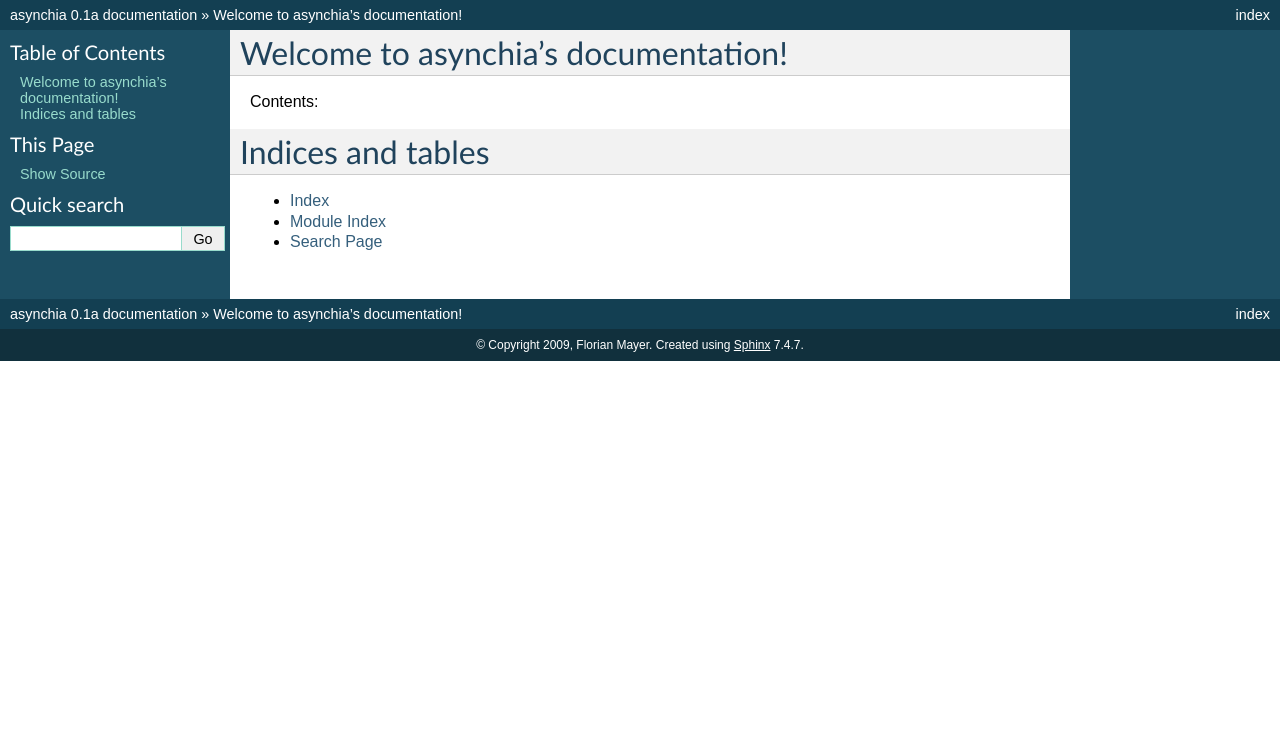
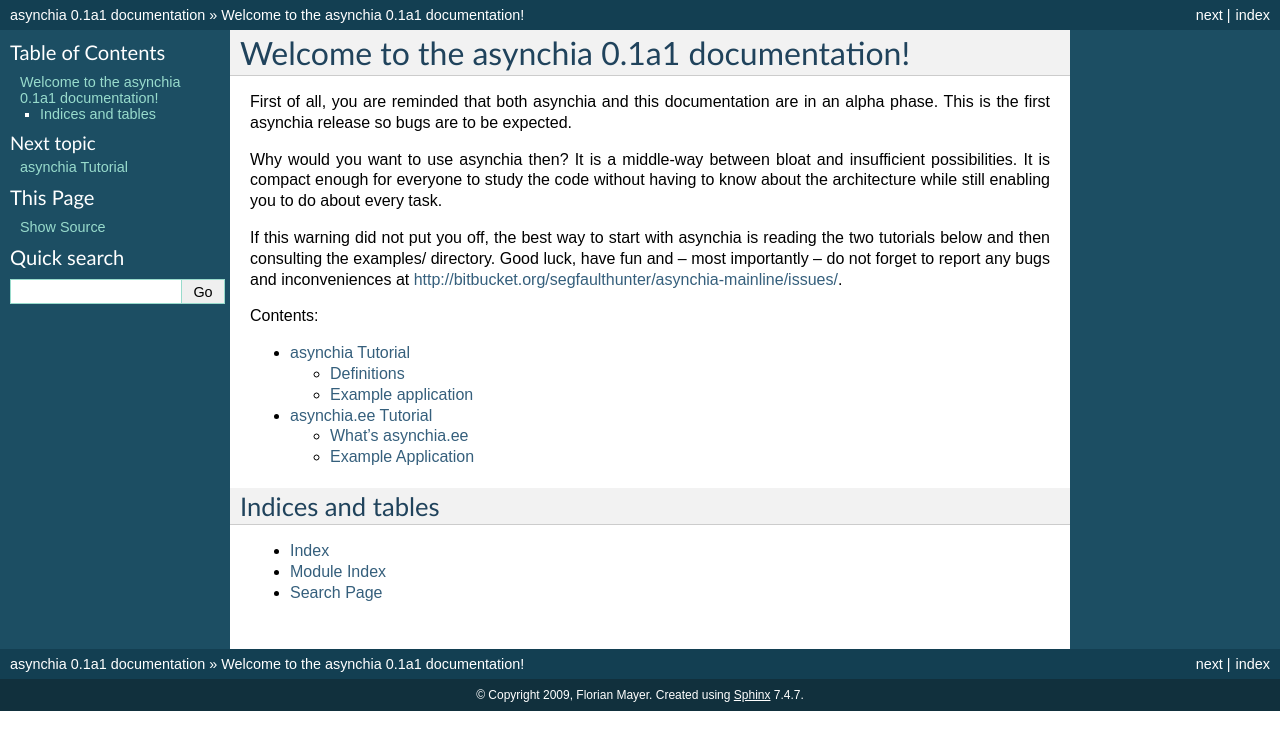
Before and after one commit to fmayer/asynchia, a Sphinx documentation site: the page built from doc/index.rst, in a window 1280 px wide. Shown: the top 750 px of the page. Built offline with Sphinx 7.4.7, drawn with Linux system fonts in a browser that asks for light colours.

Commit message:
Begin work on docs.

```diff
--- a/doc/conf.py
+++ b/doc/conf.py
@@ -22,7 +22,7 @@
 
 # Add any Sphinx extension module names here, as strings. They can be extensions
 # coming with Sphinx (named 'sphinx.ext.*') or your custom ones.
-extensions = []
+extensions = ['sphinx.ext.autodoc']
 
 # Add any paths that contain templates here, relative to this directory.
 templates_path = ['_templates']
@@ -47,7 +47,7 @@
 # The short X.Y version.
 version = '0.1'
 # The full version, including alpha/beta/rc tags.
-release = '0.1a'
+release = '0.1a1'
 
 # The language for content autogenerated by Sphinx. Refer to documentation
 # for a list of supported languages.
--- /dev/null
+++ b/doc/ee_tutorial.rst
@@ -0,0 +1,85 @@
+====================
+asynchia.ee Tutorial
+====================
+
+What's asynchia.ee
+==================
+asynchia.ee contains facilities that ease parsing binary TCP protocols. Roughly
+speaking there are two types of objects: Inputs and Collectors. Inputs provide
+data to be sent while Collectors provide the space where incoming data is put.
+The callable passed to onclose of either of the two is executed when the Input
+or Collector is closed.
+
+Inputs
+------
+Inputs are objects with a tick method, which takes any object with a send
+method that returns the bytes sent, which sends as much as possible over said
+object.
+
+Collectors
+----------
+Collectors are objects with an add_data method which takes an object
+with a recv method and the maximum amount of data to be read from selfsame.
+A DelimitedCollector limits the maximum amount of bytes to be received into
+the Collector passed to it. This is an excellent way of splitting messages
+of known size.
+
+An excellent combination to parse protocols where the size of the message in a
+fixed-length format is sent prior to the message itself is a DelimitedCollector,
+a StructCollector and any Collector in which you want to store the result.
+This expects the size of the message to be sent as an unsigned integer, consult
+the documentation of the struct module for more information ::
+
+    msg_header = struct.Struct('I')
+
+    class MessageCollector(asynchia.ee.CollectorQueue):
+        def __init__(self, messagecollector, onclose=None):
+            asynchia.ee.CollectorQueue.__init__(onclose=onclose)
+            self.add_collector(
+                asynchia.ee.StructCollector(msg_header, self.header_close)
+            )
+
+            self.messagecollector = messagecollector
+
+        def header_close(self, coll):
+            self.add_collector(asynchia.ee.DelimitedCollector(
+                self.messagecollector, coll.value[0]))
+
+
+Both Inputs and Collectors can be queued with InputQueue and CollectorQueue,
+respectively.
+
+Example Application
+===================
+Let's implement exactly the same application we have using asynchia using asynchia.ee. You will instantly notice its benefits. ::
+
+    import asynchia
+    import asynchia.maps
+    import asynchia.ee
+    import sys
+
+We can instantly write an EchoAcceptor as the EchoHandler is not needed. asynchia.ee.FileCollector(sys.stdout, False) creates a collector which writes everything that is put into it to stdout. The False needs to be passed to prevent it from closing the fd to stdout (which would have dramatic consequences) once the collector is closed. ::
+
+    class EchoAcceptor(asynchia.AcceptHandler):
+        def handle_accept(self, sock, addr):
+            collector = asynchia.ee.FileCollector(sys.stdout, False)
+            asynchia.ee.Handler(self.socket_map, sock, collector)
+
+Now we can go straight to starting up the server. ::
+
+    def servermain():
+        socketmap = asynchia.maps.DefaultSocketMap()
+        server = EchoAcceptor(socketmap)
+        server.reuse_addr()
+        server.bind(('127.0.0.1', 25000))
+        server.listen(0)
+        socketmap.run()
+
+And the code for the client is simply. client.send_str(...) is a convenience method for client.send_input(asynchia.ee.StringInput(...)) ::
+
+    def clientmain():
+        socketmap = asynchia.maps.DefaultSocketMap()
+        client = asynchia.ee.Handler(socketmap)
+        client.connect(('127.0.0.1', 25000))
+        client.send_str("Hello from the enterprisey client!\n")
+        socketmap.run()
--- a/doc/index.rst
+++ b/doc/index.rst
@@ -3,13 +3,27 @@
    You can adapt this file completely to your liking, but it should at least
    contain the root `toctree` directive.
 
-Welcome to asynchia's documentation!
-====================================
+============================================
+Welcome to the asynchia 0.1a1 documentation!
+============================================
+First of all, you are reminded that both asynchia and this documentation are
+in an alpha phase. This is the first asynchia release so bugs are to be
+expected.
+
+Why would you want to use asynchia then? It is a middle-way between bloat and insufficient possibilities. It is compact enough for everyone to study the code without having to know about the architecture while still enabling you to do about every task.
+
+If this warning did not put you off, the best way to start with asynchia is
+reading the two tutorials below and then consulting the examples/ directory.
+Good luck, have fun and -- most importantly -- do not forget to report any bugs
+and inconveniences at http://bitbucket.org/segfaulthunter/asynchia-mainline/issues/.
 
 Contents:
 
 .. toctree::
    :maxdepth: 2
+
+   tutorial
+   ee_tutorial
 
 Indices and tables
 ==================
--- /dev/null
+++ b/doc/tutorial.rst
@@ -0,0 +1,86 @@
+=================
+asynchia Tutorial
+=================
+
+Definitions
+===========
+
+SocketMap
+---------
+A SocketMap is responsible for deciding which handler has pending I/O. It also
+provides the program's main-loop. asynchia offers SocketMaps for
+select, poll and epoll by default. It automatically exposes the best of those
+as asynchia.maps.DefaultSocketMap.
+
+Notifier
+--------
+A Notifier is the connection between the SocketMap and the Handlers. The
+SocketMap calls the Notifier's methods if it finds out a Handler has pending
+I/O.
+
+Handler
+-------
+A Handler manages the I/O of a socket. Consult the API documentation for more details.
+
+Example application
+===================
+This tutorial guides you through the development of a simple application. First we will write a server that prints everything it receives to stdout.
+
+To begin with, we have to import asynchia. ::
+
+    import asynchia
+    import asynchia.maps
+
+Afterwards we write a handler that will be used to handle I/O for every socket the server accepts. IOHandler enables us to use recv, send and connect (only the former is used in this example). We also tell the socket-map that we are interested in reading any data that is available at the underlying socket. You can also observe that a cool message is printed when a peer disconnects. ::
+
+    import sys
+
+    BUFFERSIZE = 4096
+    class EchoHandler(asynchia.IOHandler):
+        def __init__(self, socket_map, sock=None):
+            asynchia.IOHandler.__init__(self, socket_map, sock)
+
+            self.set_readable(True)
+
+        def handle_read(self):
+            sys.stdout.write(self.read(BUFFERSIZE))
+            sys.stdout.flush()
+
+        def handle_close(self):
+            print "Peer said bye-bye."
+
+So much for that; this may be nice, but we also need to code the server. To do so, we inherit from AcceptHandler and override handle_accept (be aware that handle_read of AcceptHandler may not be overriden, otherwise handle_accept will not work as expected). ::
+
+    class EchoAcceptor(asynchia.AcceptHandler):
+        def handle_accept(self, sock, addr):
+            Echo(self.socket_map, sock)
+
+Now we only need to get the server up and running. We first create a socket-map, which is responsible for deciding which Handler's handle_* methods should be called when. The port chosen (25000) is completely arbitrary. ::
+
+    def servermain():
+        socketmap = asynchia.maps.DefaultSocketMap()
+        server = EchoAcceptor(socketmap)
+        server.reuse_addr()
+        server.bind(('127.0.0.1', 25000))
+        server.listen(0)
+        socketmap.run()
+
+The server is done, now let's get to the client. Again, import asynchia. But now we will also import asynchia.protocols. ::
+
+    import asynchia
+    import asynchia.maps
+    import asynchia.protocols
+
+Our client will be a sub-class of BufferedWriteHandler found in asynchia.protocols. This allows us to use sendall, which spares us of the task of having to manually manage buffering. ::
+
+    class EchoClient(asynchia.protocols.BufferedWriteHandler):
+        def handle_connect(self):
+            self.sendall("Hello from the echo-client\n")
+
+Now we have to connect to the server and we're done for now. ::
+
+    def clientmain():
+        socketmap = asynchia.DefaultSocketMap()
+        client = EchoClient(socketmap)
+        client.connect(('127.0.0.1', 25000))
+        socketmap.run()
```
